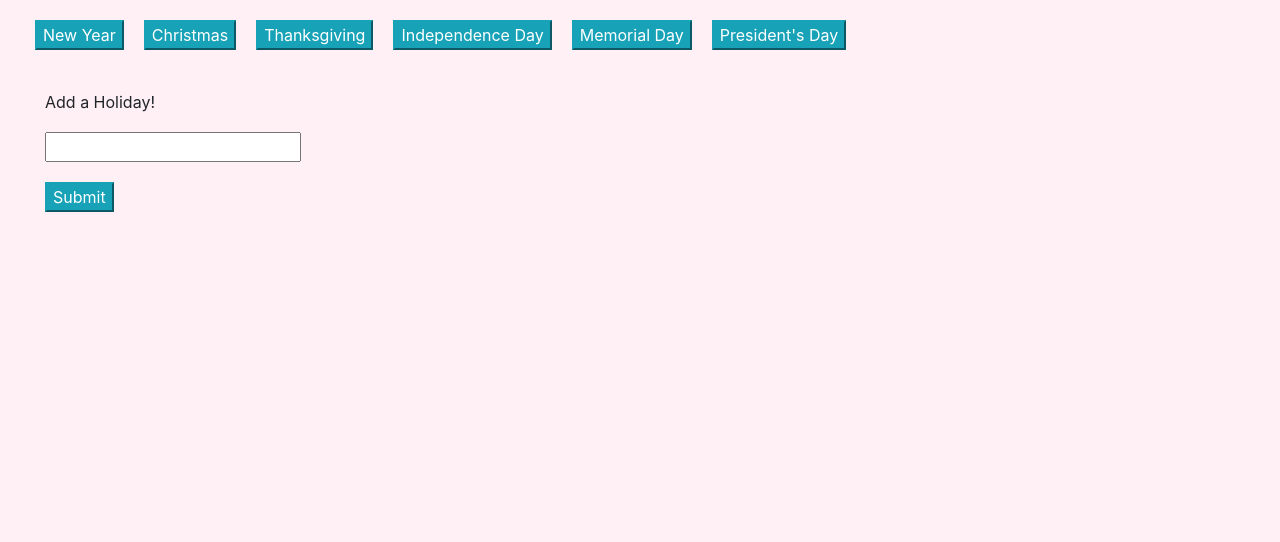
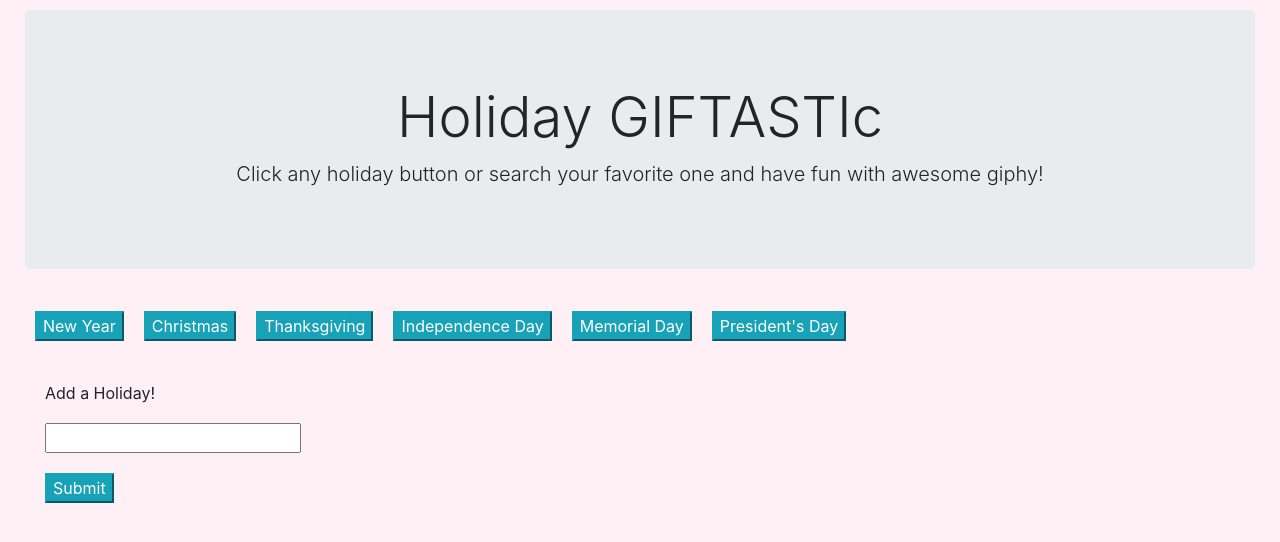
Before and after one commit to HannaBella/GifTastic, a plain HTML site: page index.html in a window 1280 px wide. Drawn offline with nearby package versions, Linux system fonts and the light colour scheme.

Commit message:
Added banner and title

```diff
--- a/index.html
+++ b/index.html
@@ -10,6 +10,12 @@
 
 <body>
     <div class="container-fluid">
+        <div class="jumbotron">
+            <div class="container text-center">
+              <h1 class="display-4">Holiday GIFTASTIc</h1>
+              <p class="lead">Click any holiday button or search your favorite one and have fun with awesome giphy!</p>
+            </div>
+          </div>
     <!-- Button display div -->
     <div id="buttons-view"></div>
     <div class="row">
```
